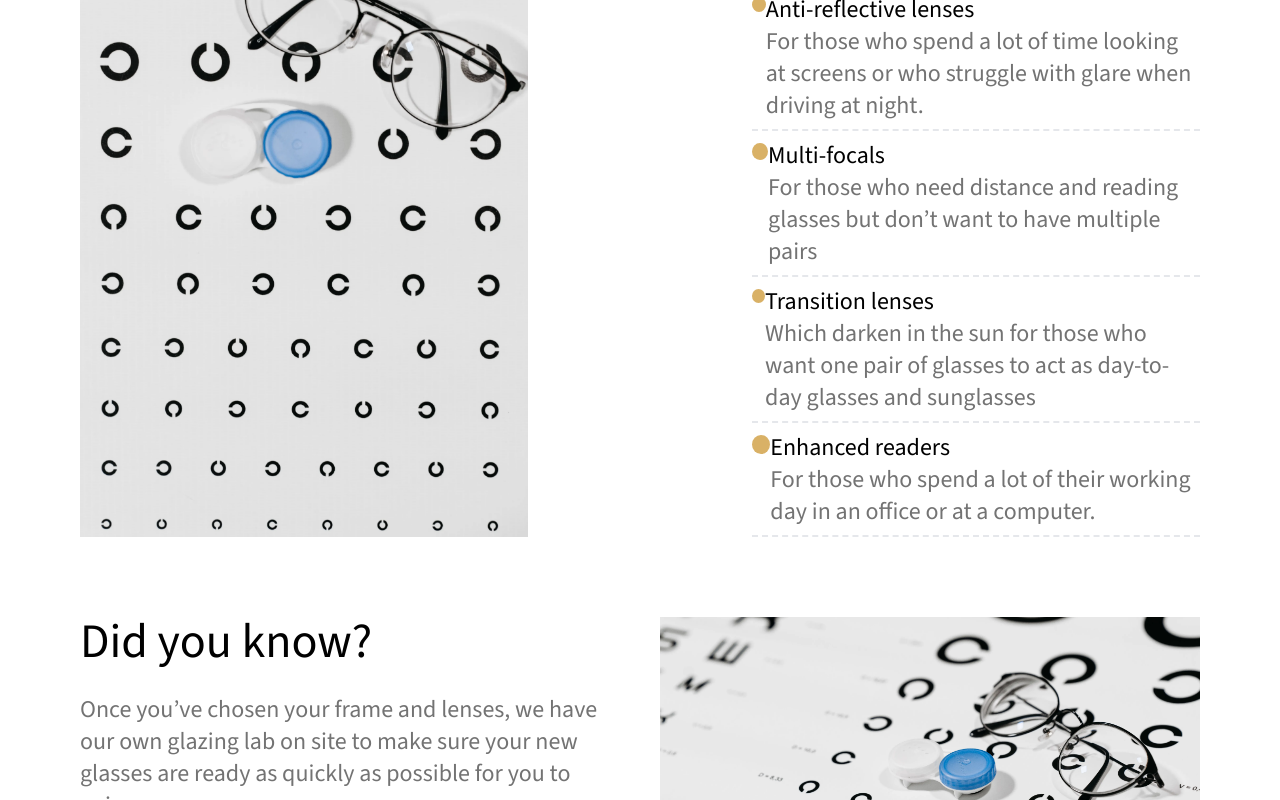
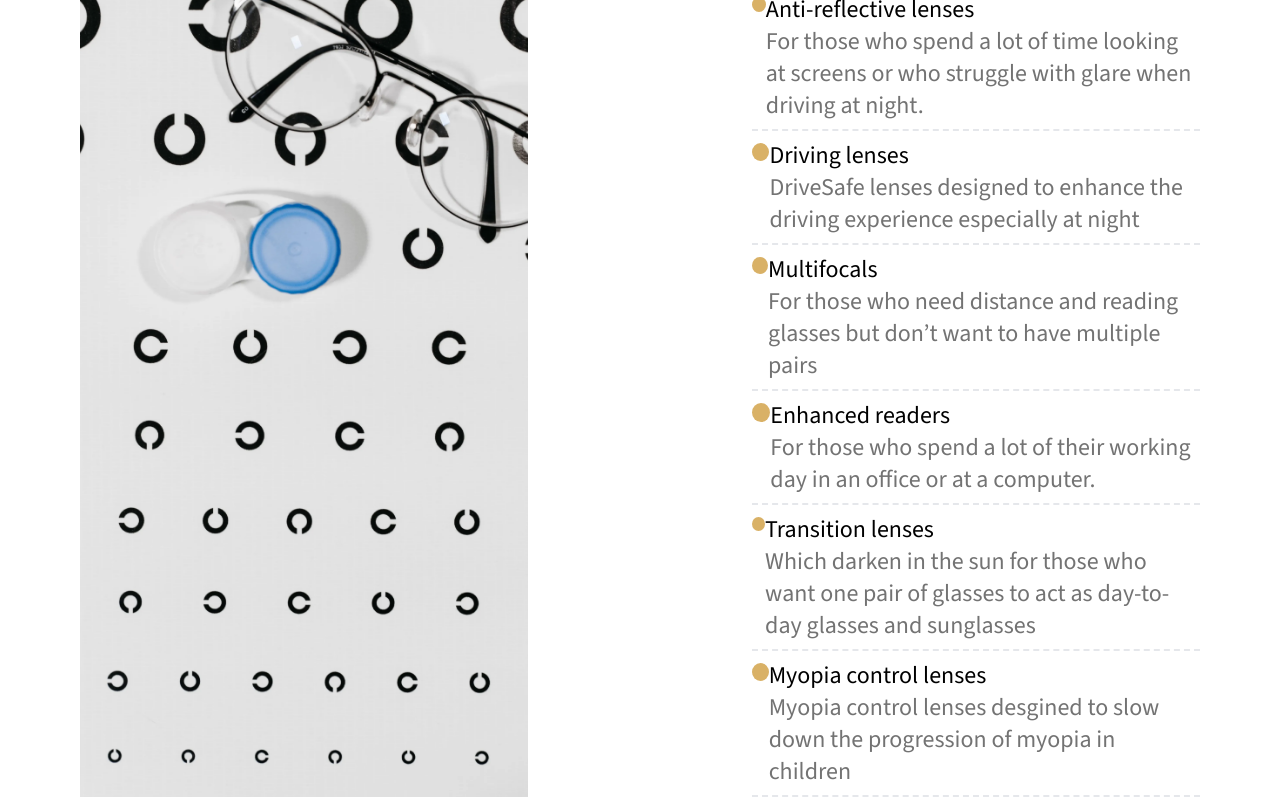
Before and after one commit to AGuerriere/watsons, a Next.js app: page /frames in a window 1280 px wide. Shown: the part 1800-2600 px from the top of the page. Built offline with nearby package versions, Linux system fonts and the light colour scheme.

Commit message:
client revision fixes

```diff
--- a/src/app/NI_PEARS/page.tsx
+++ b/src/app/NI_PEARS/page.tsx
@@ -21,7 +21,7 @@ export default function NI_PEARS(){
         <div className="flex flex-col sm:flex-row justify-between ">
           <div className="sm:w-2/5">
             <p className="text-black text-base md:text-2xl font-light">The NHS has launched a new free eye care service for people with minor eye conditions called <span className="font-normal text-black">Northern Ireland Primary Eyecare Assessment and Referral Service (NI PEARS).</span></p><br />
-            <p className="text-black text-base md:text-2xl font-light">Instead of waiting for a GP appointment or attending A&E, patients presenting with an acute, sudden onset, non-sight threatening eye problem can now make an appointment with us as a local PEARS qualified optician and be seen within one or two working days to provide treatment for the issue as soon as possible and reduce any anxiety it may be causing you.</p><br />
+            <p className="text-black text-base md:text-2xl font-light">Instead of waiting for a GP appointment or attending A&E, patients registered with a GP in Nothern Ireland, and presenting with an acute, sudden onset, non-sight threatening eye problem can now make an appointment with us as a local PEARS qualified optician and be seen within one or two working days to provide treatment for the issue as soon as possible and reduce any anxiety it may be causing you.</p><br />
             <p className="text-black text-base md:text-2xl font-light">We will assess and treat the condition or make a referral where appropriate.</p><br />
             <LearnMore text="Visit NHS PEARS website" link="https://online.hscni.net/our-work/ophthalmic-services/eyes/" target="_blank" />
             <br />
--- a/src/app/eye_conditions/page.tsx
+++ b/src/app/eye_conditions/page.tsx
@@ -400,8 +400,19 @@ export default function EyeConditions() {
             <br />
             <h5 className="text-gold font-normal">Symptoms</h5>
             <br />
-            <p>Conjunctivitis can cause symptoms such as redness, itching, burning, discharge, crustiness and sensitivity to light.</p>
+            <p>Conjunctivitis can cause symptoms such as red eye, itching, burning, discharge, crustiness and sensitivity to light.</p>
             <br />
+            <h5 className="text-gold font-normal">Other Causes of red eye include: </h5>
+            <ul>
+              <li>A burst blood vessel,</li>
+              <li>Blepharitis</li>
+              <li>an Ingrowing eye lash</li>
+              <li> a Foreign body</li>
+              <li>Eyelid problems</li>
+              <li>Dry eyes though there are more causes</li>
+
+            </ul>
+            <p>An examination is required to determine the cause and treatment required</p>
           </div>
           {/* Right */}
           <div className="sm:w-2/5">
--- a/src/app/frames/page.tsx
+++ b/src/app/frames/page.tsx
@@ -35,7 +35,7 @@ export default function Frames() {
       </div>
       {/* Section 2 */}
       <GoldTitle text="Brands" />
-      <div className="overflow-auto whitespace-nowrap flex pb-7 pt-7">
+      <div className="overflow-auto whitespace-nowrap flex pb-7 pt-7 ">
         <Image
           src="/images/brands/Picture_2.webp"
           width={0}
@@ -133,7 +133,7 @@ export default function Frames() {
       <H2Title title="Lenses" />
       <div className="flex flex-col sm:flex-row justify-between mb-10">
         <div className="text-neutral-500 sm:w-2/5 text-base sm:text-2xl font-light mb-7 sm:mb-0">We’re passionate about providing the best possible outcome for all our patients and will be on hand to recommend the lens that best meets your requirements.</div>
-        <div className="text-neutral-500 sm:w-2/5 text-base sm:text-2xl font-light">Picking the right lenses for your glasses is just as important than choosing the right frame. While lenses might all look similar, we offer a wide selection to cater for different prescriptions, and lifestyle requirements such as:</div>
+        <div className="text-neutral-500 sm:w-2/5 text-base sm:text-2xl font-light">Picking the right lenses for your glasses is just as important as choosing the right frame. While lenses might all look similar, we offer a wide selection to cater for different prescriptions, and lifestyle requirements such as:</div>
       </div>
       <div className="flex flex-col sm:flex-row sm:justify-between mb-10">
         <div className="w-full sm:w-2/5 mt-7 sm:mt-0 sm:min-h-[70vh] h-fill relative">
@@ -187,8 +187,38 @@ export default function Frames() {
               />
             </div>
             <div className="flex flex-col">
-              <div className="text-black text-base sm:text-2xl font-light">Multi-focals</div>
+              <div className="text-black text-base sm:text-2xl font-light">Driving lenses</div>
+              <div className="text-neutral-500 text-base sm:text-2xl font-light">DriveSafe lenses designed to enhance the driving experience especially at night</div>
+            </div>
+          </div>
+          <div className="flex pb-2 pt-2 border-b-2 border-dashed">
+            <div className="flex mb-4 items-start">
+              <Image
+                src="/images/circle.svg"
+                width={20}
+                height={20}
+                alt="Checkmark image"
+                className="mr-3 mt-1"
+              />
+            </div>
+            <div className="flex flex-col">
+              <div className="text-black text-base sm:text-2xl font-light">Multifocals</div>
               <div className="text-neutral-500 text-base sm:text-2xl font-light">For those who need distance and reading glasses but don’t want to have multiple pairs</div>
+            </div>
+          </div>
+          <div className="flex pb-2 pt-2 border-b-2 border-dashed">
+            <div className="flex mb-4 items-start">
+              <Image
+                src="/images/circle.svg"
+                width={20}
+                height={20}
+                alt="Checkmark image"
+                className="mr-3 mt-1"
+              />
+            </div>
+            <div className="flex flex-col">
+              <div className="text-black text-base sm:text-2xl font-light">Enhanced readers</div>
+              <div className="text-neutral-500 text-base sm:text-2xl font-light">For those who spend a lot of their working day in an office or at a computer.</div>
             </div>
           </div>
           <div className="flex pb-2 pt-2 border-b-2 border-dashed">
@@ -217,8 +247,8 @@ export default function Frames() {
               />
             </div>
             <div className="flex flex-col">
-              <div className="text-black text-base sm:text-2xl font-light">Enhanced readers</div>
-              <div className="text-neutral-500 text-base sm:text-2xl font-light">For those who spend a lot of their working day in an office or at a computer.</div>
+              <div className="text-black text-base sm:text-2xl font-light">Myopia control lenses</div>
+              <div className="text-neutral-500 text-base sm:text-2xl font-light">Myopia control lenses desgined to slow down the progression of myopia in children</div>
             </div>
           </div>
         </div>
--- a/src/components/Footer.tsx
+++ b/src/components/Footer.tsx
@@ -19,6 +19,7 @@ export default function Footer() {
           <div className="flex flex-col">
             <Link href="/">Home</Link>
             <Link href="/about">About Us</Link>
+            <a href="https://www.facebook.com/p/Watsons-Opticians-100063738933177/" target="_blank">Click here for our latest</a>
           </div>
           <div>
             <h5>Locations</h5>
```
